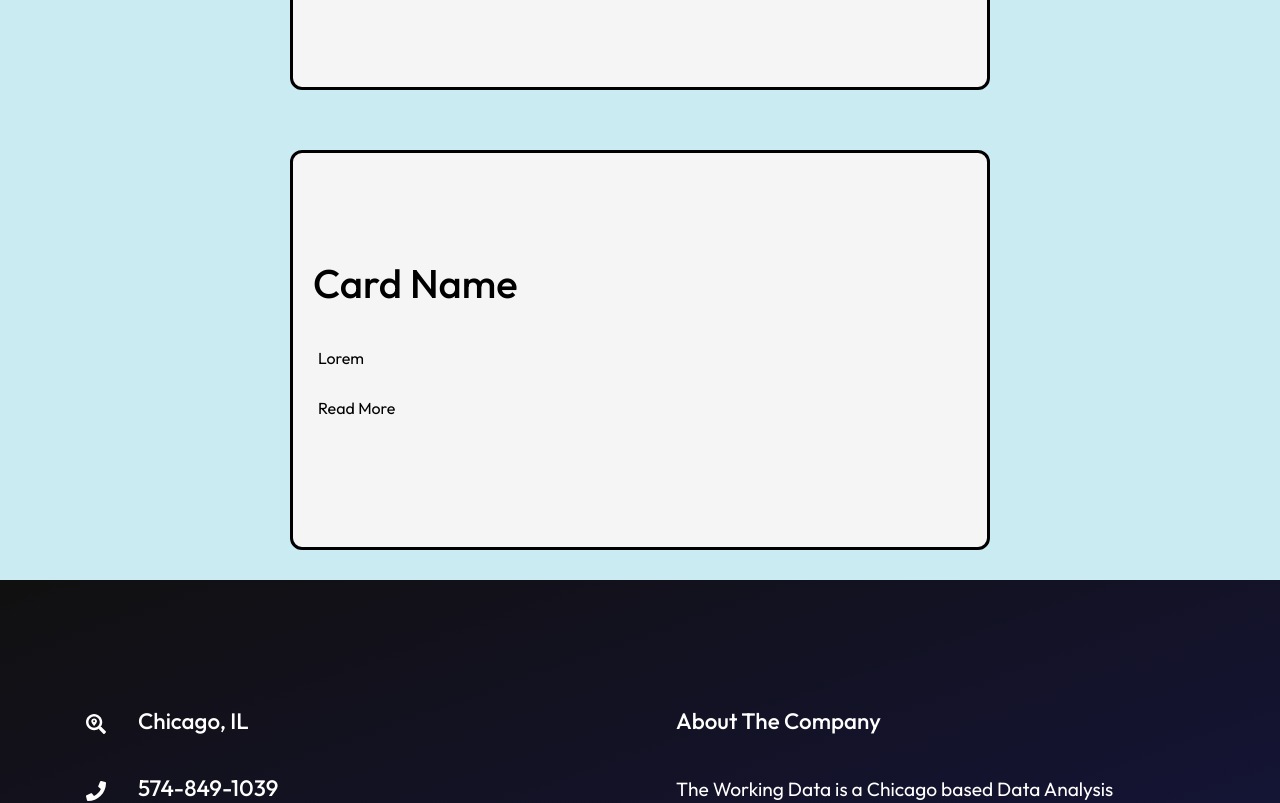
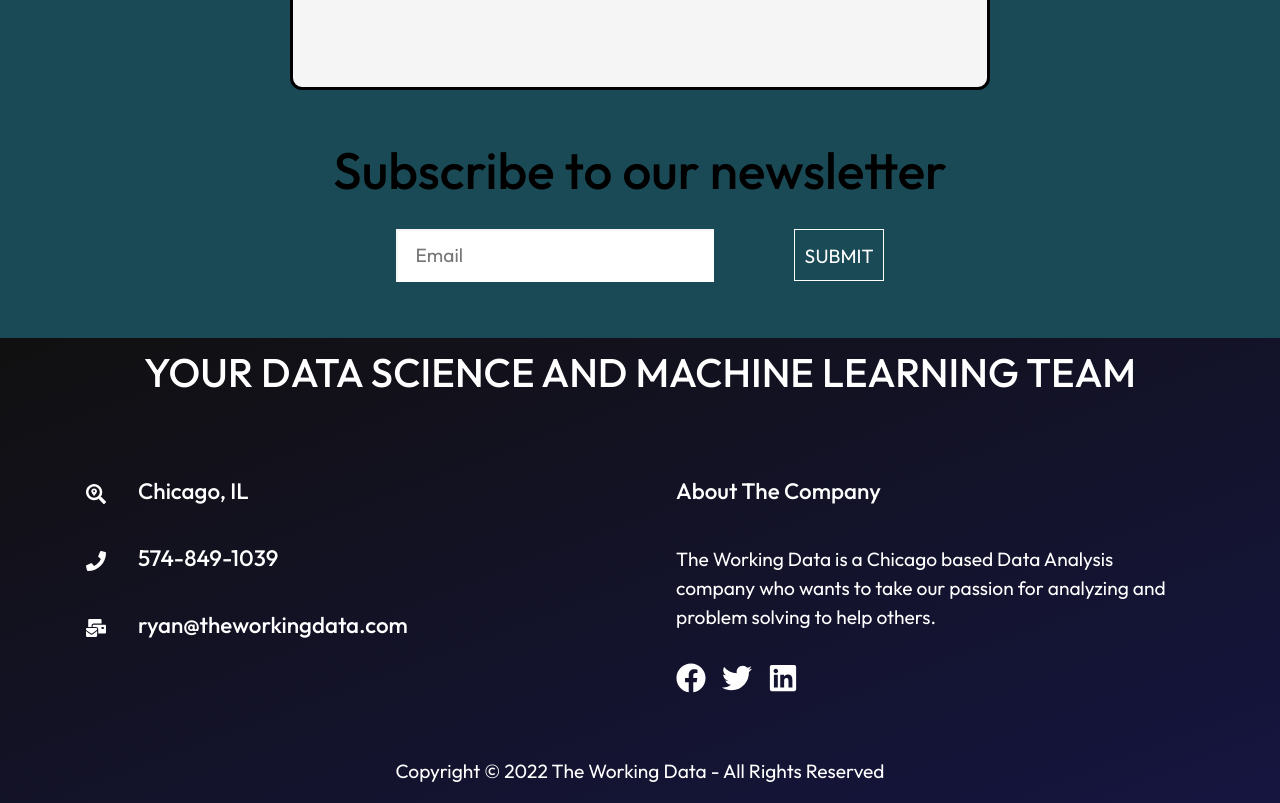
Before and after one commit to saddatahmad19/the-working-data, a React (Create React App) app: page /blog in a window 1280 px wide. Shown: the part 1120-1923 px from the top of the page. Built offline with nearby package versions, Linux system fonts and the light colour scheme; the HTML template or start-up script is replaced by a standard one.

Commit message:
Added subscribe

```diff
--- a/src/components/AboutStyles.css
+++ b/src/components/AboutStyles.css
@@ -14,7 +14,8 @@
 }
 
 .card-container .card {
-    border: 1px solid rgb(0, 0, 0);
+    border: 2px solid black;
+    border-radius: 5px;
     padding: 1rem;
     background-color: white;
 }
--- a/src/components/Blogged.js
+++ b/src/components/Blogged.js
@@ -1,6 +1,7 @@
 import React from 'react'
 import BlogPage1 from '../routes/BlogPages/Page1'
 import BlogCard from './BlogCard'
+import Subscribe from './Subscribe'
 
 
 function Blogged() {
@@ -13,9 +14,10 @@ function Blogged() {
           text1="In the restaurant industry margins are thin and success or failure can come down to how accurate you forecast sales. Everything about your business is based upon the predictions you make for what menu items and how many..."
           link="/Page1"
           />
-        <BlogCard title="Card Name" text1="Lorem"/>
-        <BlogCard title="Card Name" text1="Lorem"/>
+        <BlogCard title="More Coming Soon" text1="Subscribe for the latest news with The Working Data"/>
+
       </div>
+      <Subscribe/>
     </div>
   )
 }
--- a/src/components/Footer.js
+++ b/src/components/Footer.js
@@ -5,7 +5,9 @@ import {FaFacebook, FaLinkedin, FaMailBulk, FaPhone, FaSearchLocation, FaTwitter
 function Footer() {
   return (
     <div className='footer'>
+        <h1 className='footer-slogan'>Your data science and machine learning team</h1>
         <div className='footer-container'>
+
             <div className='left'>
                 <div className='location'>
                     <h4><FaSearchLocation size={20} style={{color:'#ffffff', marginRight:'2rem'}} />Chicago, IL</h4>
@@ -29,6 +31,7 @@ function Footer() {
                 </div>
             </div>
         </div>
+        <p className='copyright'>Copyright © 2022 The Working Data - All Rights Reserved</p>
     </div>
   )
 }
--- a/src/components/FooterStyles.css
+++ b/src/components/FooterStyles.css
@@ -1,10 +1,24 @@
 .footer {
+    display: flex;
+    flex-direction: column;
     width: 100%;
-    padding: 6rem 0;
+
     background-image: linear-gradient(to bottom right, rgb(17, 16, 16), rgb(21, 21, 65));
 }
 
+.footer .footer-slogan {
+    text-align: center;
+    color: white;
+    padding: 10px;
+    text-transform: uppercase;
+}
+
+.footer .copyright {
+    text-align: center;
+}
+
 .footer-container {
+    padding: 2rem 0;
     max-width: 1140px;
     margin: auto;
     display: grid;
--- a/src/components/HeroImageStyles.css
+++ b/src/components/HeroImageStyles.css
@@ -27,13 +27,13 @@
 .hero-img h1 {
     font-size: 2.4rem;
     text-transform: uppercase;
-    color: black;
+    color: white;
 }
 
 .hero-img p {
     font-size: 1.4rem;
     text-transform: uppercase;
-    color: black;
+    color: white;
 }
 
 @media screen and (max-width:640px) {
--- a/src/components/NavbarStyles.css
+++ b/src/components/NavbarStyles.css
@@ -7,7 +7,7 @@
     align-items: center;
     padding: 1rem;
     z-index: 10;
-    background-color: rgba(23, 22, 22, 0.495);
+    background-color: rgba(255, 255, 255, 0.495);
 }
 
 .nav-menu {
@@ -19,8 +19,8 @@
 }
 
 .nav-menu li:hover {
-    background-color:rgba(81, 106, 218, 0.649);
-    border-radius: 12px;
+    background-color:var(--itemHover);
+    border-radius: 10px;
     transition: .2s ease;
 }
 .nav-menu a {
--- a/src/components/Service.js
+++ b/src/components/Service.js
@@ -12,8 +12,8 @@ function Service() {
             <img src={Data}></img>
           </div>
           <div className='service-article'>
-            <h1>What We Do</h1>
-            <p>Lorem</p>
+            <h1>For Local Businesses</h1>
+            <p>Lorem ipsum dolor sit amet, consectetur adipiscing elit, sed do eiusmod tempor incididunt ut labore et dolore magna aliqua. Ut enim ad minim veniam, quis nostrud exercitation ullamco laboris nisi ut aliquip ex ea commodo consequat. Duis aute irure dolor in reprehenderit in voluptate velit esse cillum dolore eu fugiat nulla pariatur. Excepteur sint occaecat cupidatat non proident, sunt in culpa qui officia deserunt mollit anim id est laborum.</p>
           </div>
         </div>
 
@@ -22,8 +22,8 @@ function Service() {
             <img src={Data}></img>
           </div>
           <div className='service-article'>
-            <h1>What We Do</h1>
-            <p>Lorem</p>
+            <h1>For Freelancers</h1>
+            <p>Lorem ipsum dolor sit amet, consectetur adipiscing elit, sed do eiusmod tempor incididunt ut labore et dolore magna aliqua. Ut enim ad minim veniam, quis nostrud exercitation ullamco laboris nisi ut aliquip ex ea commodo consequat. Duis aute irure dolor in reprehenderit in voluptate velit esse cillum dolore eu fugiat nulla pariatur. Excepteur sint occaecat cupidatat non proident, sunt in culpa qui officia deserunt mollit anim id est laborum.</p>
           </div>
         </div>
 
@@ -32,8 +32,8 @@ function Service() {
             <img src={Data}></img>
           </div>
           <div className='service-article'>
-            <h1>What We Do</h1>
-            <p>Lorem</p>
+            <h1>For the Professional</h1>
+            <p>Lorem ipsum dolor sit amet, consectetur adipiscing elit, sed do eiusmod tempor incididunt ut labore et dolore magna aliqua. Ut enim ad minim veniam, quis nostrud exercitation ullamco laboris nisi ut aliquip ex ea commodo consequat. Duis aute irure dolor in reprehenderit in voluptate velit esse cillum dolore eu fugiat nulla pariatur. Excepteur sint occaecat cupidatat non proident, sunt in culpa qui officia deserunt mollit anim id est laborum.</p>
           </div>
         </div>
 
--- a/src/components/ServiceStyles.css
+++ b/src/components/ServiceStyles.css
@@ -1,36 +1,47 @@
 .wrapper {
-    min-height: 100vh;
     width: 100%;
-    display: flex;
-    align-items: center;
-    justify-content: center;
-    flex-direction: column;
-    width: 1200px;
-    margin: 0 auto;
-    padding: 100px 0;
+    padding: 6rem 1rem;
 }
 
 .service-list .service {
-    background-color: red;
+    background-color: white;
     display: flex;
     align-items: center;
-    justify-content: center;
+    border: 2px solid black;
     flex-direction: row;
     width: 100%;
     margin: 20px auto;
     overflow: hidden;
-    border-radius: 10px;
+    border-radius: 5px;
     padding: 20px 20px;
 }
 
+.service-list .service:hover {
+    transition: .3s ease;
+    background-color: var(--itemHover);
+
+}
+
+.service-list .service:nth-child(odd) {
+    flex-direction: row-reverse;
+}
+
 .service-list {
+    max-width: 1140px;
+    margin: auto;
     display: flex;
-    align-items: center;
-    justify-content: center;
     flex-direction: column;
+    grid-gap: 40px;
 }
+
+
 
 .wrapper .service .service-image img {
     height: 200px;
 
 }
+
+
+.service-list .service .service-article{
+    padding: 20px;
+}
--- /dev/null
+++ b/src/components/Subscribe.js
@@ -0,0 +1,21 @@
+import React from 'react'
+import './SubscribeStyles.css'
+
+
+function Subscribe() {
+  return (
+    <div className='sub-bar'>
+        <h1 className='sub-heading'>Subscribe to our newsletter</h1>
+        <div className='sub-form'>
+
+            <form>
+
+                <input type='sub-email' placeholder='Email'></input>
+                <button className='sub-btn'>Submit</button>
+            </form>
+        </div>
+    </div>
+  )
+}
+
+export default Subscribe
--- /dev/null
+++ b/src/components/SubscribeStyles.css
@@ -0,0 +1,46 @@
+.sub-bar {
+    display: flex;
+    flex-direction: column;
+    padding: 20px;
+    justify-content: center;
+    align-items: center;
+}
+
+.sub-bar .info {
+    justify-content: center;
+    align-items: center;
+}
+
+.sub-bar .sub-form {
+    width: fit-content;
+}
+
+.sub-bar .sub-form form{
+    flex-direction: row;
+
+    padding: 20px;
+    gap:80px;
+}
+
+
+.sub-bar .sub-heading {
+    font-size: 3.2rem;
+    justify-content: center;
+    align-items: center;
+}
+
+.sub-bar .sub-form form input .sub-email {
+    width: 800px;
+}
+
+
+.sub-bar .sub-form form .sub-btn {
+    height: 3.2rem;
+    padding: 12px 10px;
+    font-size: 1.2rem;
+    text-transform: uppercase;
+    background: transparent;
+    color: white;
+    border: 1px solid white;
+    cursor: pointer;
+}
--- a/src/index.css
+++ b/src/index.css
@@ -14,7 +14,7 @@ body {
   -webkit-font-smoothing: antialiased;
   -moz-osx-font-smoothing: grayscale;
 
-  background: #CAEBF2;
+  background: #194a55;
 }
 
 ul {
@@ -70,3 +70,7 @@ code {
   background: rgba(0, 22, 102, 0.589);
 
 }
+
+:root {
+  --itemHover: rgb(137, 178, 231);
+}
--- a/src/routes/BlogPages/Page1.js
+++ b/src/routes/BlogPages/Page1.js
@@ -3,6 +3,7 @@ import Footer from '../../components/Footer'
 import Navbar from '../../components/Navbar'
 import '../../components/BlogPagesStyles.css'
 import HeroImage from '../../components/HeroImage'
+import Subscribe from '../../components/Subscribe'
 
 function Page1() {
   return (
@@ -29,7 +30,9 @@ function Page1() {
 
 
             </div>
+
         </div>
+        <Subscribe/>
         <Footer/>
     </div>
   )
```
Also changed, not shown: src/assets/hero.jpg.
